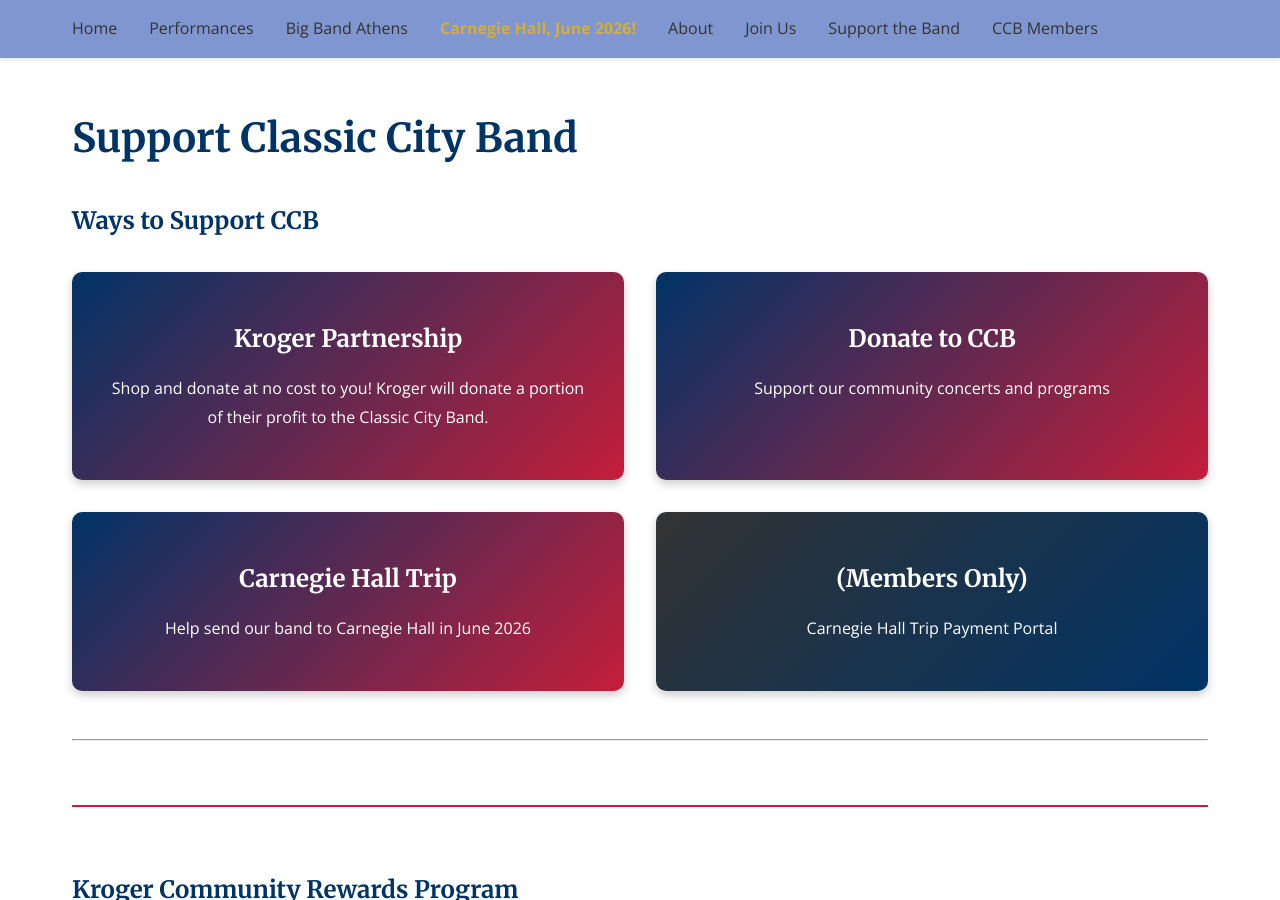
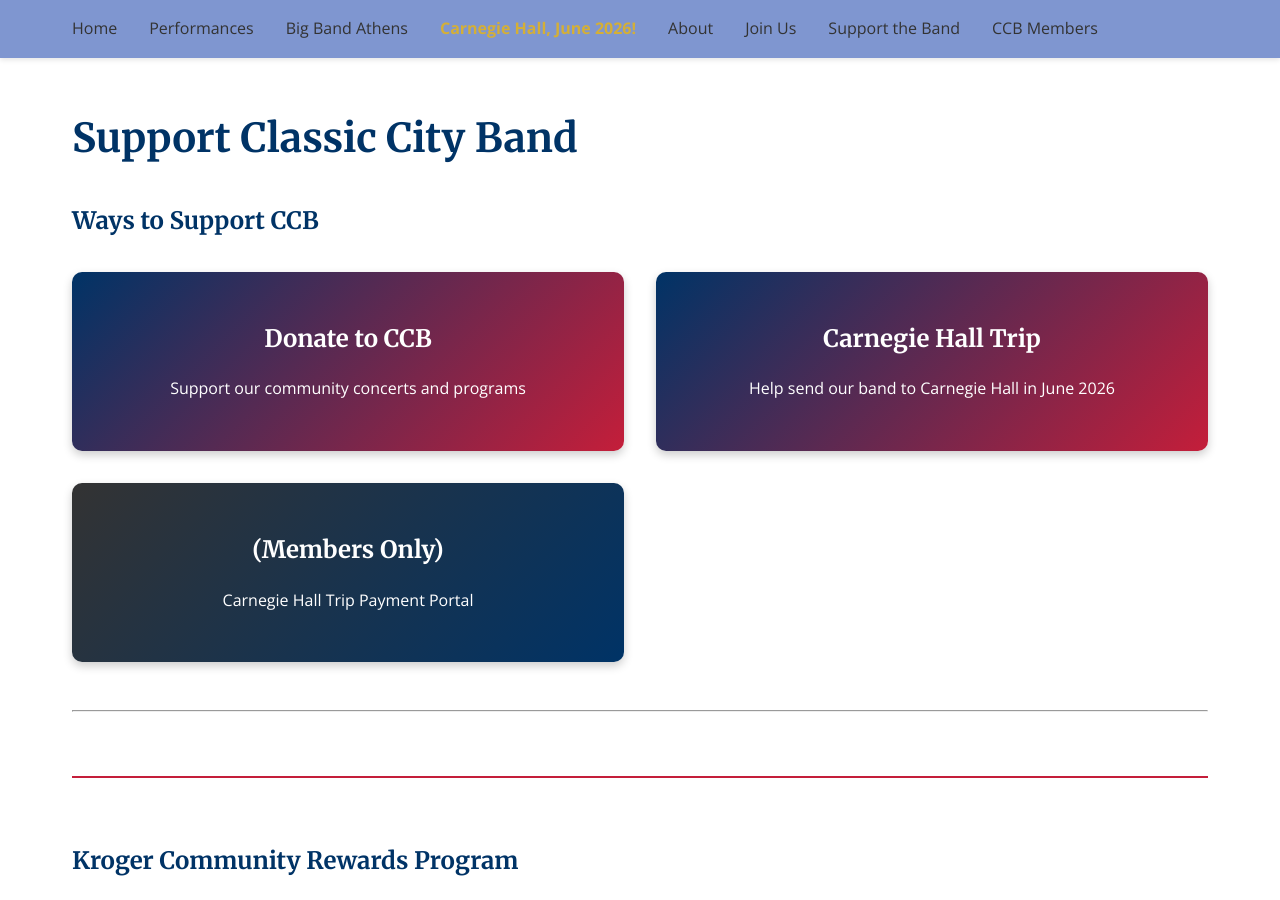
Before and after one commit to webmasterCCB/CCBwebsite, a Jekyll site: the page built from support.md, in a window 1280 px wide and 900 px high. Built offline with Jekyll 4.4.1, drawn with Linux system fonts in a browser that asks for light colours; comment, search, counter and statistics services are not loaded.

Commit message:
Update support.md

```diff
--- a/support.md
+++ b/support.md
@@ -7,11 +7,6 @@ permalink: /support/
 ## Ways to Support CCB
 
 <div class="support-grid">
-  <a href="#kroger" class="support-card">
-    <h3>Kroger Partnership</h3>
-    <p>Shop and donate at no cost to you! Kroger will donate a portion of their profit to the Classic City Band.</p>
-  </a>
-
   <a href="/CCBwebsite/donate-general" class="support-card">
     <h3>Donate to CCB</h3>
     <p>Support our community concerts and programs</p>
```
